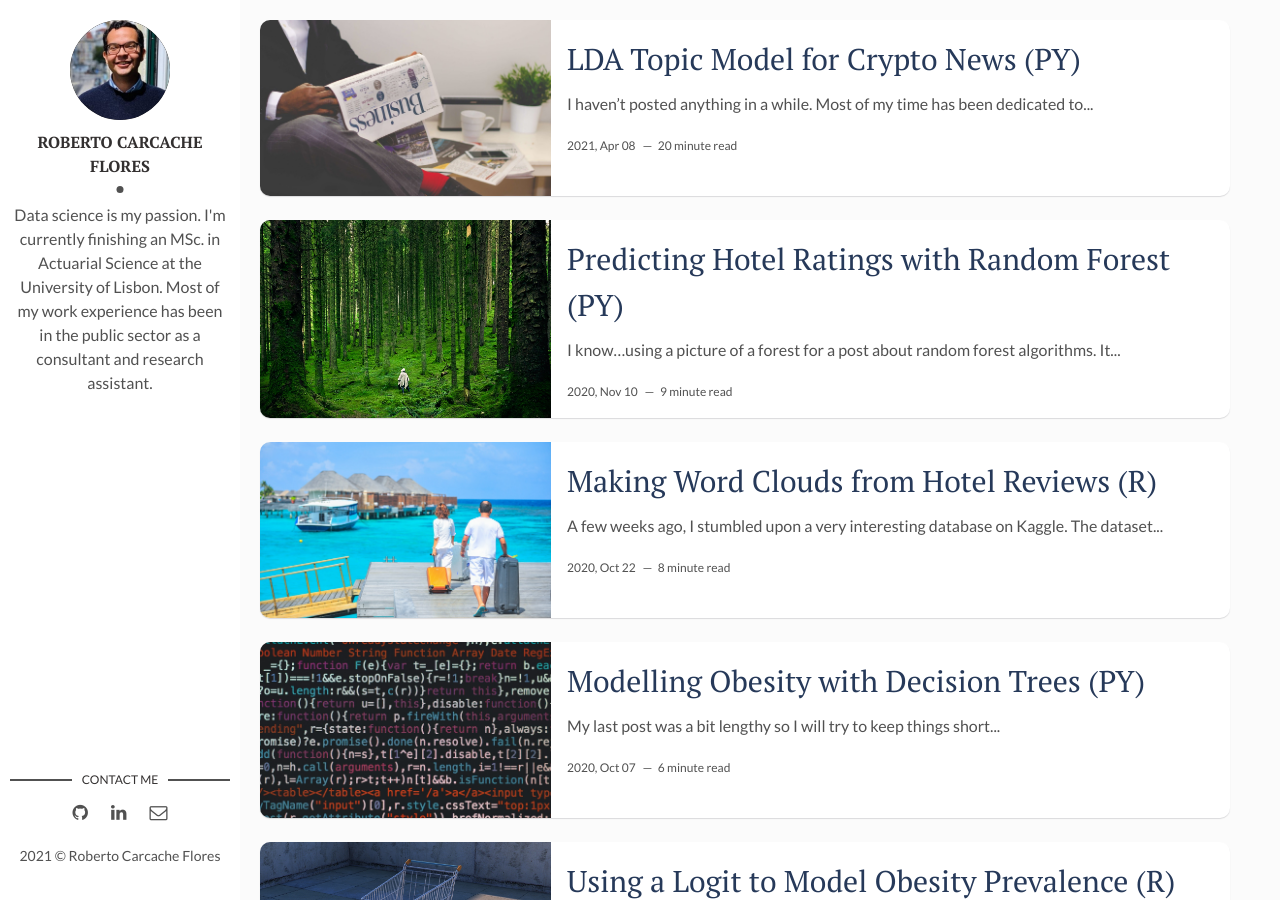
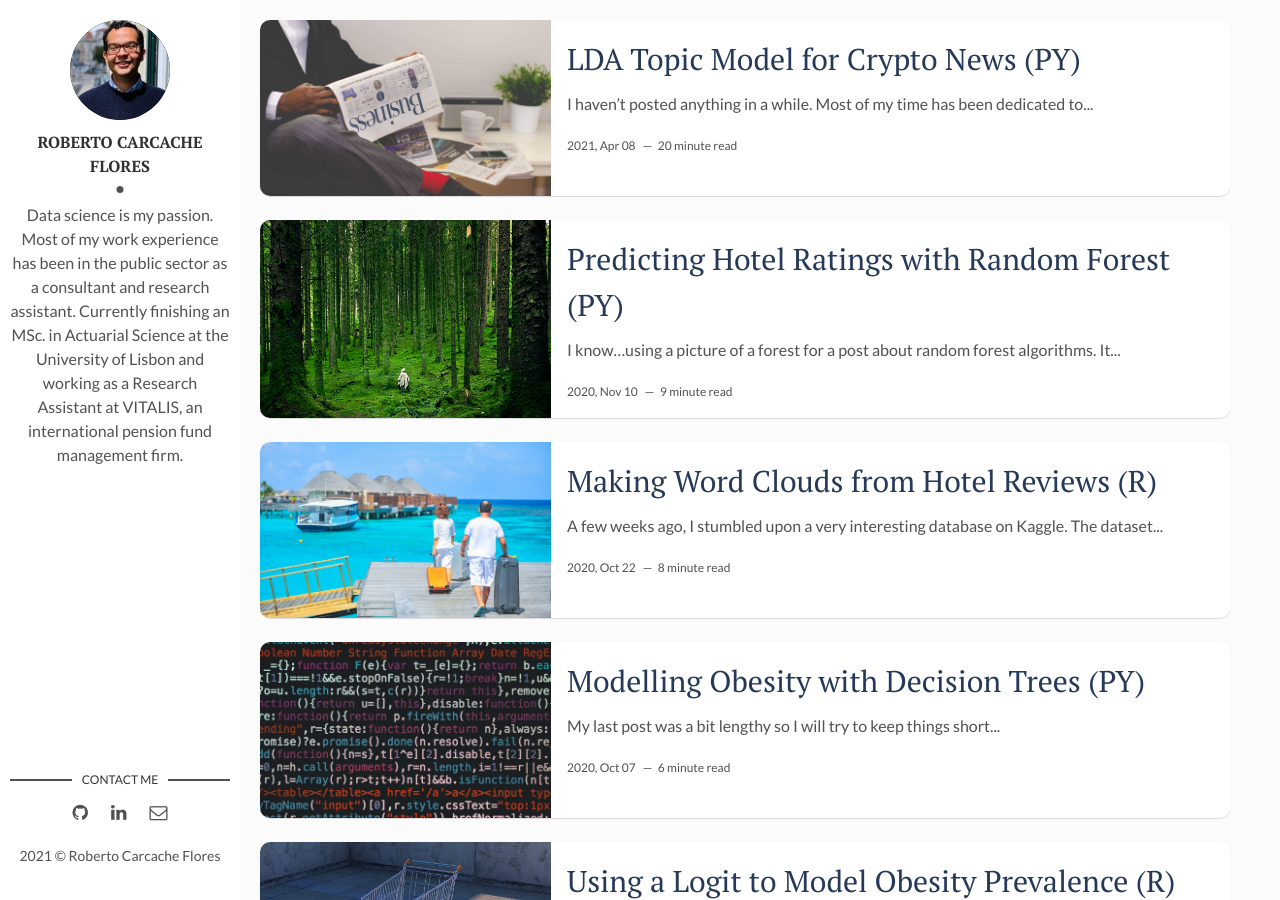
Before and after one commit to rcarcacheflores/Research, a Jekyll site: the page built from index.html, in a window 1280 px wide and 900 px high. Built offline with Jekyll 4.4.1, drawn with Linux system fonts in a browser that asks for light colours; the list of posts is cut into pages by our own code.

Commit message:
Update _config.yml

```diff
--- a/_config.yml
+++ b/_config.yml
@@ -9,7 +9,7 @@ url: "" # the base hostname & protocol for your site, e.g. http://example.com
 # Author Settings
 author: Roberto Carcache Flores # add your name
 author-img: rcf.jpg # add your photo
-about-author: Data science is my passion. I'm currently finishing an MSc. in Actuarial Science at the University of Lisbon. Most of my work experience has been in the public sector as a consultant and research assistant.
+about-author: Data science is my passion. Most of my work experience has been in the public sector as a consultant and research assistant. Currently finishing an MSc. in Actuarial Science at the University of Lisbon and working as a Research Assistant at VITALIS, an international pension fund management firm.
 social-github: rcarcacheflores
 social-linkedin: roberto-carcache-flores-05b5711a6/
 social-email: rcarcacheflores@outlook.com
```
